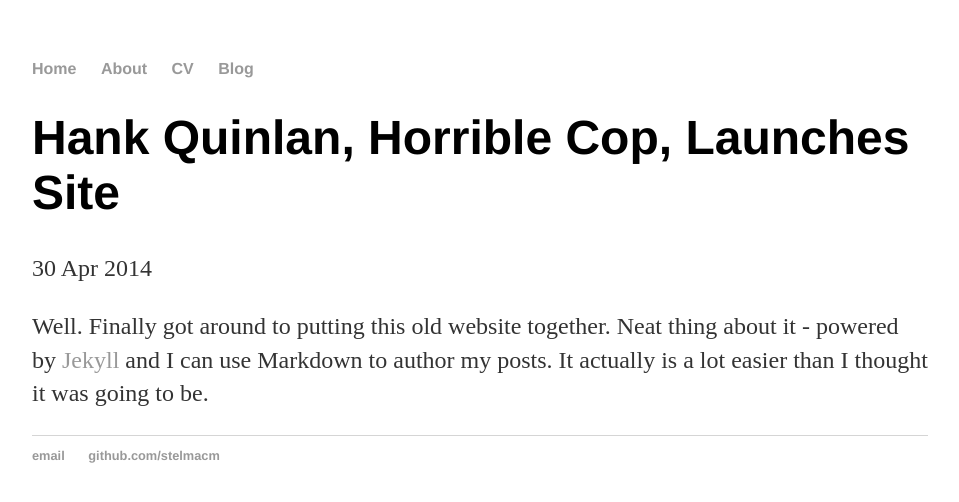
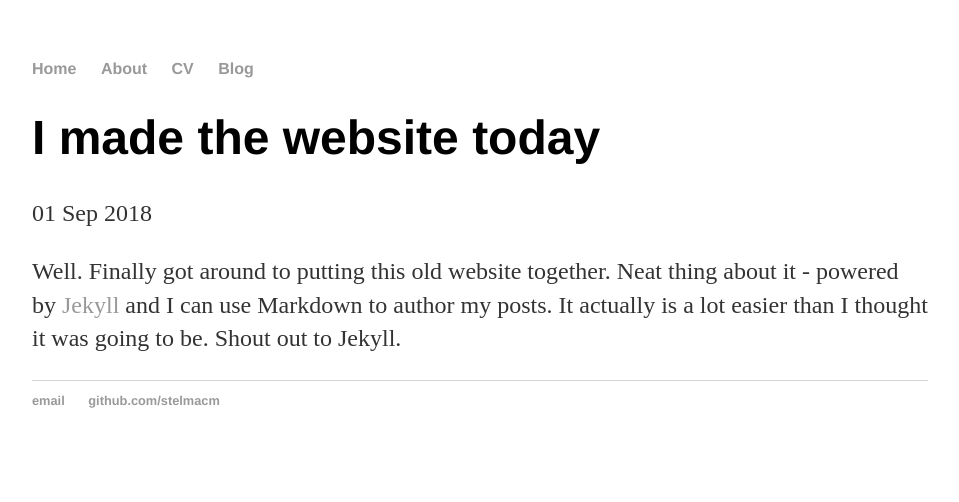
Before and after one commit to stelmacm/stelmacm.github.io, a Jekyll site: the page built from _posts/2014-04-30-hank-quinlan-site-launched.md, in a window 1280 px wide. Shown: the top 502 px of the page, without its empty margins (160-1119 px from the left). Built offline with Jekyll 4.4.1, drawn with Linux system fonts in a browser that asks for light colours.

Commit message:
Update 2014-04-30-hank-quinlan-site-launched.md

```diff
--- a/_posts/2014-04-30-hank-quinlan-site-launched.md
+++ b/_posts/2014-04-30-hank-quinlan-site-launched.md
@@ -1,7 +1,7 @@
 ---
 layout: post
-title: "Hank Quinlan, Horrible Cop, Launches Site"
-date: 2014-04-30
+title: "I made the website today"
+date: 2018-09-01
 ---
 
-Well. Finally got around to putting this old website together. Neat thing about it - powered by [Jekyll](http://jekyllrb.com) and I can use Markdown to author my posts. It actually is a lot easier than I thought it was going to be.
+Well. Finally got around to putting this old website together. Neat thing about it - powered by [Jekyll](http://jekyllrb.com) and I can use Markdown to author my posts. It actually is a lot easier than I thought it was going to be. Shout out to Jekyll.
```
